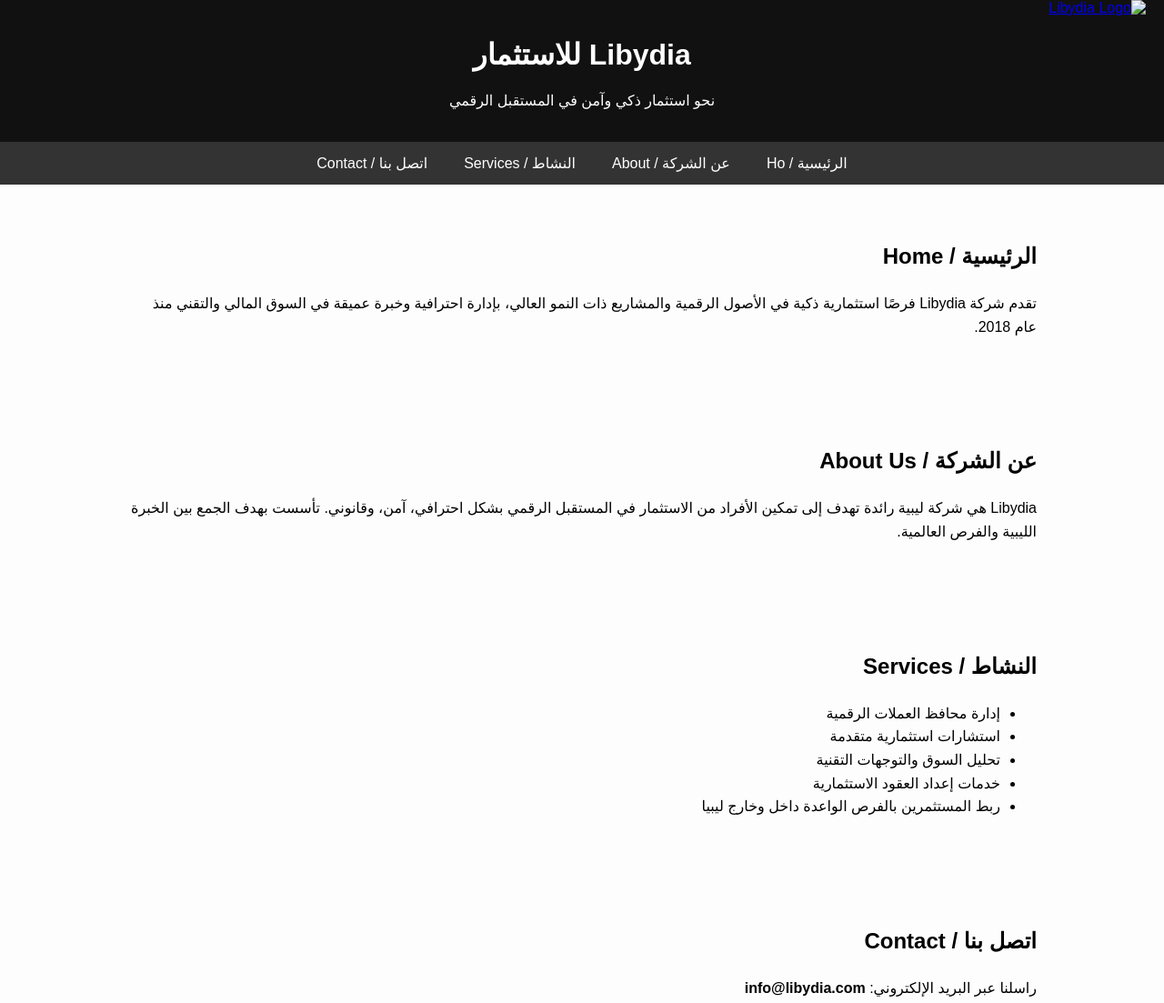
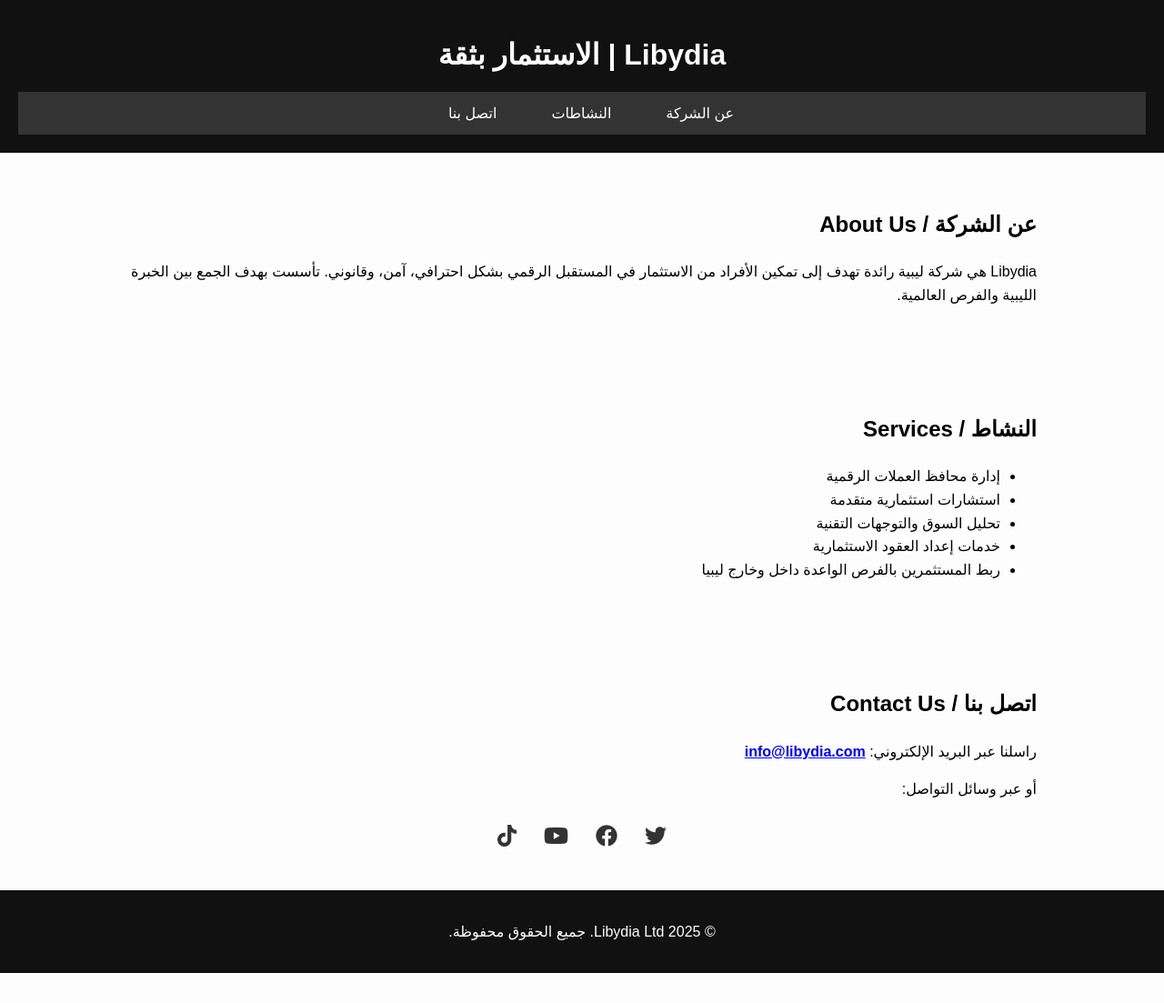
Before and after one commit to libydia/libydia.com, a plain HTML site: page libydia.html in a window 1280 px wide. Shown: the top 1103 px of the page at 91% size. After the commit the page ends 1070 px from the top, so only its background shows below. Drawn offline with Linux system fonts and the light colour scheme.

Commit message:
Update libydia.html

```diff
--- a/libydia.html
+++ b/libydia.html
@@ -4,43 +4,77 @@
   <meta charset="UTF-8">
   <meta name="viewport" content="width=device-width, initial-scale=1.0">
   <title>Libydia | الاستثمار بثقة</title>
+
+  <!-- SEO Meta Tags -->
+  <meta name="description" content="شركة Libydia للاستثمار في الأصول الرقمية والمشاريع ذات النمو العالي، بإدارة احترافية وخبرة عميقة في السوق المالي والتقني منذ عام 2018.">
+
+  <!-- Font Awesome Icons -->
+  <link rel="stylesheet" href="https://cdnjs.cloudflare.com/ajax/libs/font-awesome/6.4.0/css/all.min.css">
+
   <style>
     body { font-family: 'Arial', sans-serif; background-color: #fdfdfd; margin: 0; padding: 0; }
     header, footer { background-color: #111; color: #fff; padding: 20px; text-align: center; }
-    nav { background-color: #333; display: flex; justify-content: center; }
-    nav a { color: white; text-decoration: none; padding: 14px 20px; display: block; }
+    nav { background-color: #333; display: flex; justify-content: center; align-items: center;}
+    nav a {
+      color: white;
+      text-decoration: none;
+      padding: 14px 20px;
+      display: block;
+    }
+
+    .nav-icon {
+      margin-left: 20px;
+    }
+
     nav a:hover { background-color: #555; }
-    section { padding: 40px; line-height: 1.6; max-width: 1000px; margin: auto; }
-    .social-icons { margin-top: 20px; }
-    .social-icons a { margin: 0 10px; text-decoration: none; font-size: 24px; color: #333; }
-    .social-icons a:hover { color: #0077b5; }
+
+    section {
+        padding: 40px;
+        line-height: 1.6;
+        max-width: 1000px;
+        margin: auto;
+    }
+
+    .social-icons {
+      display: flex;
+      justify-content: center;
+      align-items: center;
+      margin-top: 20px;
+    }
+
+    .social-icons a {
+        margin: 0 15px;
+        text-decoration: none;
+        font-size: 24px;
+        color: #333;
+    }
+
+    .social-icons a:hover {
+      color: #0077b5;
+    }
+
+    @media (max-width: 600px) {
+      nav { flex-direction: column; }
+      nav a { text-align: center; margin-bottom: 10px; }
+
+      .nav-icon {
+        margin-left: 0;
+      }
+    }
+
   </style>
-  <link rel="stylesheet" href="https://cdnjs.cloudflare.com/ajax/libs/font-awesome/6.4.0/css/all.min.css">
 </head>
+
 <body>
-  <header style="display: flex; justify-content: space-between; align-items: center; position: relative;">
-    <div style="position: absolute; top: 0; right: 20px;">
-      <a href="#home">
-        <img src="libydia Logo.png" alt="Libydia Logo" style="height: 60px;">
-      </a>
-    </div>
-    <div style="margin: auto;">
-      <h1>Libydia للاستثمار</h1>
-      <p>نحو استثمار ذكي وآمن في المستقبل الرقمي</p>
-    </div>
+
+<header>
+    <h1>Libydia | الاستثمار بثقة</h1>
+    <nav aria-label="Main Menu">
+      <a href="#about" class="nav-icon">عن الشركة</a>
+      <a href="#services" class="nav-icon">النشاطات</a>
+      <a href="#contact" class="nav-icon">اتصل بنا</a>
+    </nav>
 </header>
-
-  <nav>
-    <a href="#home">الرئيسية / Ho</a>
-    <a href="#about">عن الشركة / About</a>
-    <a href="#services">النشاط / Services</a>
-    <a href="#contact">اتصل بنا / Contact</a>
-  </nav>
-
-  <section id="home">
-    <h2>الرئيسية / Home</h2>
-    <p>تقدم شركة Libydia فرصًا استثمارية ذكية في الأصول الرقمية والمشاريع ذات النمو العالي، بإدارة احترافية وخبرة عميقة في السوق المالي والتقني منذ عام 2018.</p>
-  </section>
 
 <section id="about">
   <h2>عن الشركة / About Us</h2>
@@ -59,19 +93,22 @@
 </section>
 
 <section id="contact">
-    <h2>اتصل بنا / Contact</h2>
-    <p>راسلنا عبر البريد الإلكتروني: <strong>info@libydia.com</strong></p>
+  <h2>اتصل بنا / Contact Us</h2>
+  <p>راسلنا عبر البريد الإلكتروني: <strong><a href="mailto:info@libydia.com" aria-label="Email Libydia">info@libydia.com</a></strong></p>
   <p>أو عبر وسائل التواصل:</p>
+
   <div class="social-icons">
     <a href="https://twitter.com/libydia" target="_blank"><i class="fab fa-twitter"></i></a>
     <a href="https://facebook.com/libydia" target="_blank"><i class="fab fa-facebook"></i></a>
     <a href="https://youtube.com/@libydia" target="_blank"><i class="fab fa-youtube"></i></a>
     <a href="https://tiktok.com/@libydia" target="_blank"><i class="fab fa-tiktok"></i></a>
   </div>
+
 </section>
 
-  <footer>
+<footer aria-label="Site Footer">
   <p>&copy; 2025 Libydia Ltd. جميع الحقوق محفوظة.</p>
 </footer>
+
 </body>
 </html>
```
Lines whose indentation alone changed are shown as unchanged.
